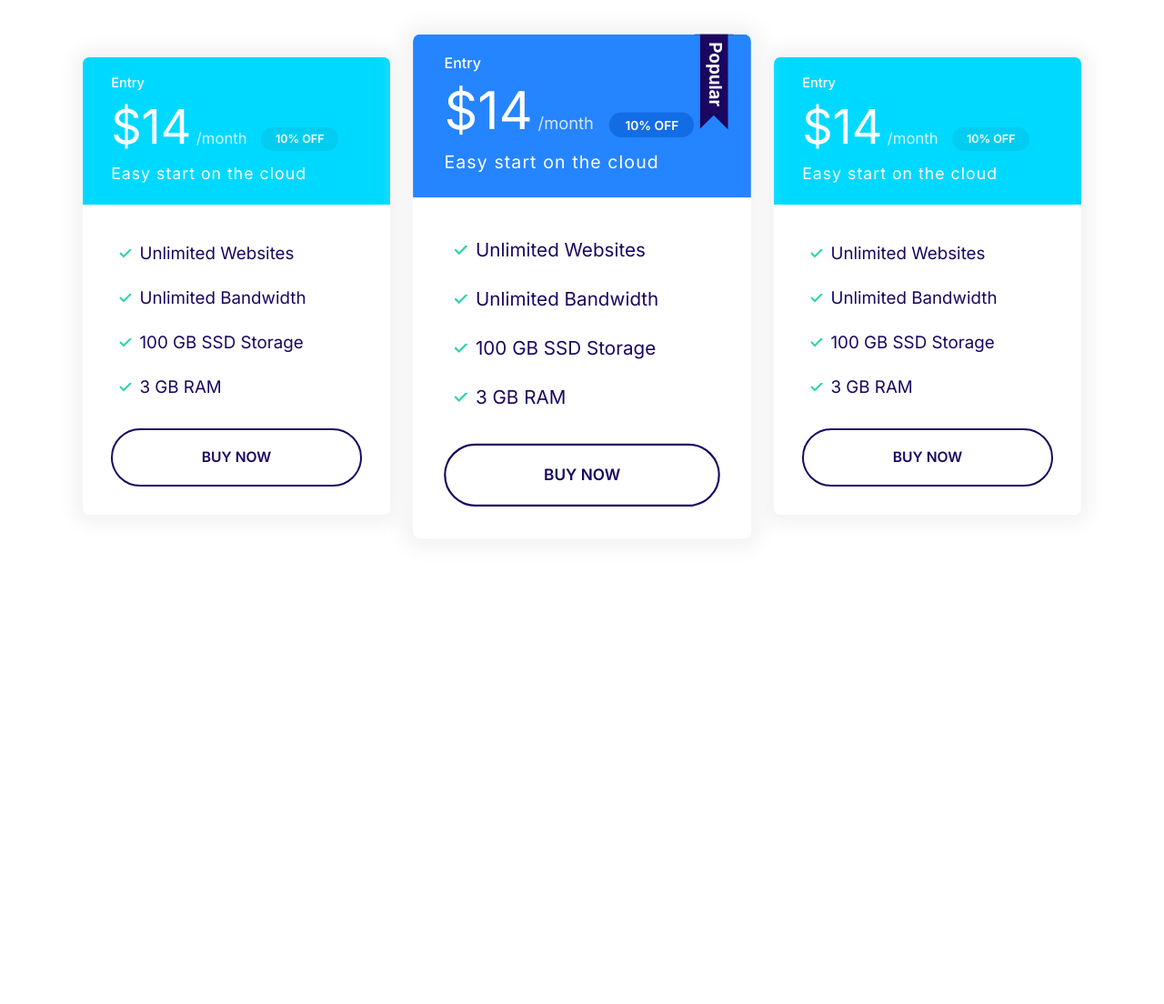
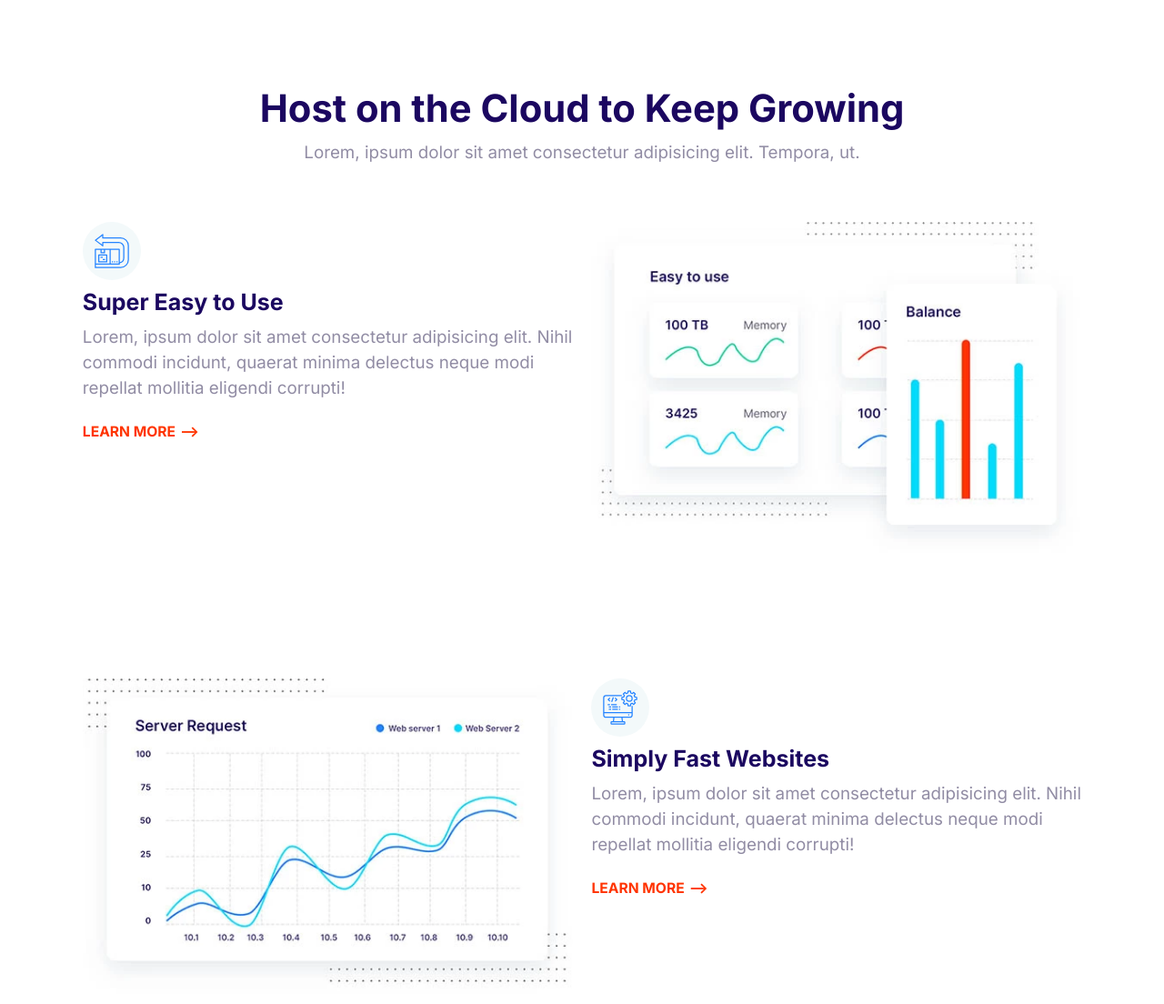
Before and after one commit to thisisaj1999/project_moshify, a plain HTML site: page index.html in a window 1280 px wide. Shown: the top 1104 px of the page at 91% size. Before the commit the page ends 800 px from the top, so only its background shows below. Drawn offline with Linux system fonts and the light colour scheme.

Commit message:
Feature block created and updated.

```diff
--- a/css/style.css
+++ b/css/style.css
@@ -788,3 +788,27 @@ a {
   max-width: 400px;
   margin: 0 auto;
 }
+
+/*Feature Block*/
+.feature {
+  gap: 4rem 2rem;
+  margin: 12rem 0;
+}
+
+.feature:first-of-type {
+  margin-top: 6rem;
+}
+
+.feature__heading {
+  margin: 1rem 0;
+}
+
+.feature__image {
+  width: 100%;
+}
+
+@media screen and (min-width: 768px) {
+  .feature:nth-of-type(even) .feature__content {
+    order: 2;
+  }
+}
--- a/index.html
+++ b/index.html
@@ -15,69 +15,121 @@
     <link rel="stylesheet" href="css/style.css" />
   </head>
   <body>
-    <section class="block container block-plans">
-      <div class="grid grid--1x3">
-        <div class="plan">
-          <div class="card card--secondary">
-            <header class="card__header">
-              <h3 class="plan__name">Entry</h3>
-              <span class="plan__price">$14</span>
-              <span class="plan__billing-cycle">/month</span>
-              <span class="badge badge--secondary badge--small">10% OFF</span>
-              <span class="plan__description">Easy start on the cloud</span>
-            </header>
-            <div class="card__body">
-              <ul class="list list--tick">
-                <li class="list__item">Unlimited Websites</li>
-                <li class="list__item">Unlimited Bandwidth</li>
-                <li class="list__item">100 GB SSD Storage</li>
-                <li class="list__item">3 GB RAM</li>
-              </ul>
-              <button class="btn btn--outline btn--block">Buy Now</button>
-            </div>
-          </div>
+    <section class="block container">
+      <header class="block__header">
+        <h2>Host on the Cloud to Keep Growing</h2>
+        <p>
+          Lorem, ipsum dolor sit amet consectetur adipisicing elit. Tempora, ut.
+        </p>
+      </header>
+      <article class="grid grid--1x2 feature">
+        <div class="feature__content">
+          <span class="icon-container">
+            <svg class="icon icon--primary">
+              <use xlink:href="images/sprite.svg#easy"></use>
+            </svg>
+          </span>
+          <h3 class="feature__heading">Super Easy to Use</h3>
+          <p>
+            Lorem, ipsum dolor sit amet consectetur adipisicing elit. Nihil
+            commodi incidunt, quaerat minima delectus neque modi repellat
+            mollitia eligendi corrupti!
+          </p>
+          <a class="link-arrow" href="#">Learn More</a>
         </div>
-        <div class="plan plan--popular">
-          <div class="card card--primary">
-            <header class="card__header">
-              <h3 class="plan__name">Entry</h3>
-              <span class="plan__price">$14</span>
-              <span class="plan__billing-cycle">/month</span>
-              <span class="badge badge--primary badge--small">10% OFF</span>
-              <span class="plan__description">Easy start on the cloud</span>
-            </header>
-            <div class="card__body">
-              <ul class="list list--tick">
-                <li class="list__item">Unlimited Websites</li>
-                <li class="list__item">Unlimited Bandwidth</li>
-                <li class="list__item">100 GB SSD Storage</li>
-                <li class="list__item">3 GB RAM</li>
-              </ul>
-              <button class="btn btn--outline btn--block">Buy Now</button>
-            </div>
-          </div>
+        <picture>
+          <source
+            type="image/webp"
+            srcset="images/easy.webp 1x, images/easy@2x.webp 2x"
+          />
+          <source
+            type="image/jpg"
+            srcset="images/easy.jpg 1x, images/easy@2x.jpg 2x"
+          />
+          <img class="feature__image" src="images/easy@2x.jpg" alt="" />
+        </picture>
+      </article>
+      <article class="grid grid--1x2 feature">
+        <div class="feature__content">
+          <span class="icon-container">
+            <svg class="icon icon--primary">
+              <use xlink:href="images/sprite.svg#computer"></use>
+            </svg>
+          </span>
+          <h3 class="feature__heading">Simply Fast Websites</h3>
+          <p>
+            Lorem, ipsum dolor sit amet consectetur adipisicing elit. Nihil
+            commodi incidunt, quaerat minima delectus neque modi repellat
+            mollitia eligendi corrupti!
+          </p>
+          <a class="link-arrow" href="#">Learn More</a>
         </div>
-        <div class="plan">
-          <div class="card card--secondary">
-            <header class="card__header">
-              <h3 class="plan__name">Entry</h3>
-              <span class="plan__price">$14</span>
-              <span class="plan__billing-cycle">/month</span>
-              <span class="badge badge--secondary badge--small">10% OFF</span>
-              <span class="plan__description">Easy start on the cloud</span>
-            </header>
-            <div class="card__body">
-              <ul class="list list--tick">
-                <li class="list__item">Unlimited Websites</li>
-                <li class="list__item">Unlimited Bandwidth</li>
-                <li class="list__item">100 GB SSD Storage</li>
-                <li class="list__item">3 GB RAM</li>
-              </ul>
-              <button class="btn btn--outline btn--block">Buy Now</button>
-            </div>
-          </div>
+        <picture>
+          <source
+            type="image/webp"
+            srcset="images/fast.webp 1x, images/fast@2x.webp 2x"
+          />
+          <source
+            type="image/jpg"
+            srcset="images/fast.jpg 1x, images/fast@2x.jpg 2x"
+          />
+          <img class="feature__image" src="images/fast@2x.jpg" alt="" />
+        </picture>
+      </article>
+      <article class="grid grid--1x2 feature">
+        <div class="feature__content">
+          <span class="icon-container">
+            <svg class="icon icon--primary">
+              <use xlink:href="images/sprite.svg#settings"></use>
+            </svg>
+          </span>
+          <h3 class="feature__heading">Wordpress Made Easy</h3>
+          <p>
+            Lorem, ipsum dolor sit amet consectetur adipisicing elit. Nihil
+            commodi incidunt, quaerat minima delectus neque modi repellat
+            mollitia eligendi corrupti!
+          </p>
+          <a class="link-arrow" href="#">Learn More</a>
         </div>
-      </div>
+        <picture>
+          <source
+            type="image/webp"
+            srcset="images/wordpress.webp 1x, images/wordpress@2x.webp 2x"
+          />
+          <source
+            type="image/jpg"
+            srcset="images/wordpress.jpg 1x, images/wordpress@2x.jpg 2x"
+          />
+          <img class="feature__image" src="images/wordpress@2x.jpg" alt="" />
+        </picture>
+      </article>
+      <article class="grid grid--1x2 feature">
+        <div class="feature__content">
+          <span class="icon-container">
+            <svg class="icon icon--primary">
+              <use xlink:href="images/sprite.svg#clock"></use>
+            </svg>
+          </span>
+          <h3 class="feature__heading">24/7 Expert Support</h3>
+          <p>
+            Lorem, ipsum dolor sit amet consectetur adipisicing elit. Nihil
+            commodi incidunt, quaerat minima delectus neque modi repellat
+            mollitia eligendi corrupti!
+          </p>
+          <a class="link-arrow" href="#">Learn More</a>
+        </div>
+        <picture>
+          <source
+            type="image/webp"
+            srcset="images/support.webp 1x, images/support@2x.webp 2x"
+          />
+          <source
+            type="image/jpg"
+            srcset="images/support.jpg 1x, images/support@2x.jpg 2x"
+          />
+          <img class="feature__image" src="images/support@2x.jpg" alt="" />
+        </picture>
+      </article>
     </section>
     <script src="js/main.js"></script>
   </body>
```
Also changed, not shown: components/block_feature.html (added, +116 -0 lines), components/hero.html (+1 -1 lines), images/easy.jpg (added), images/easy.webp (added), images/easy@2x.jpg (added), images/easy@2x.webp (added), images/fast.jpg (added), images/fast.webp (added), images/fast@2x.jpg (added), images/fast@2x.webp (added), images/support.jpg (added), images/support.webp (added), images/support@2x.jpg (added), images/support@2x.webp (added), 4 more files.
